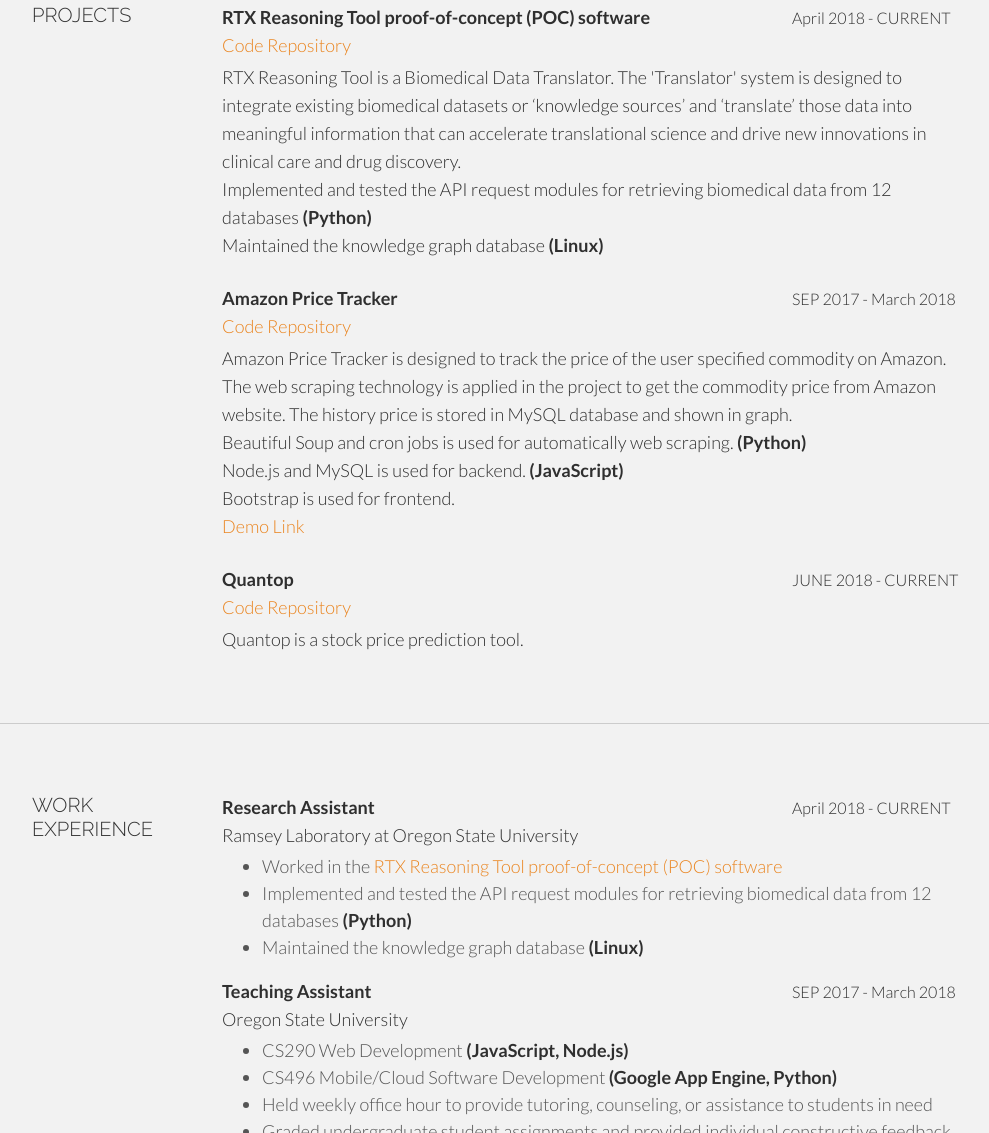
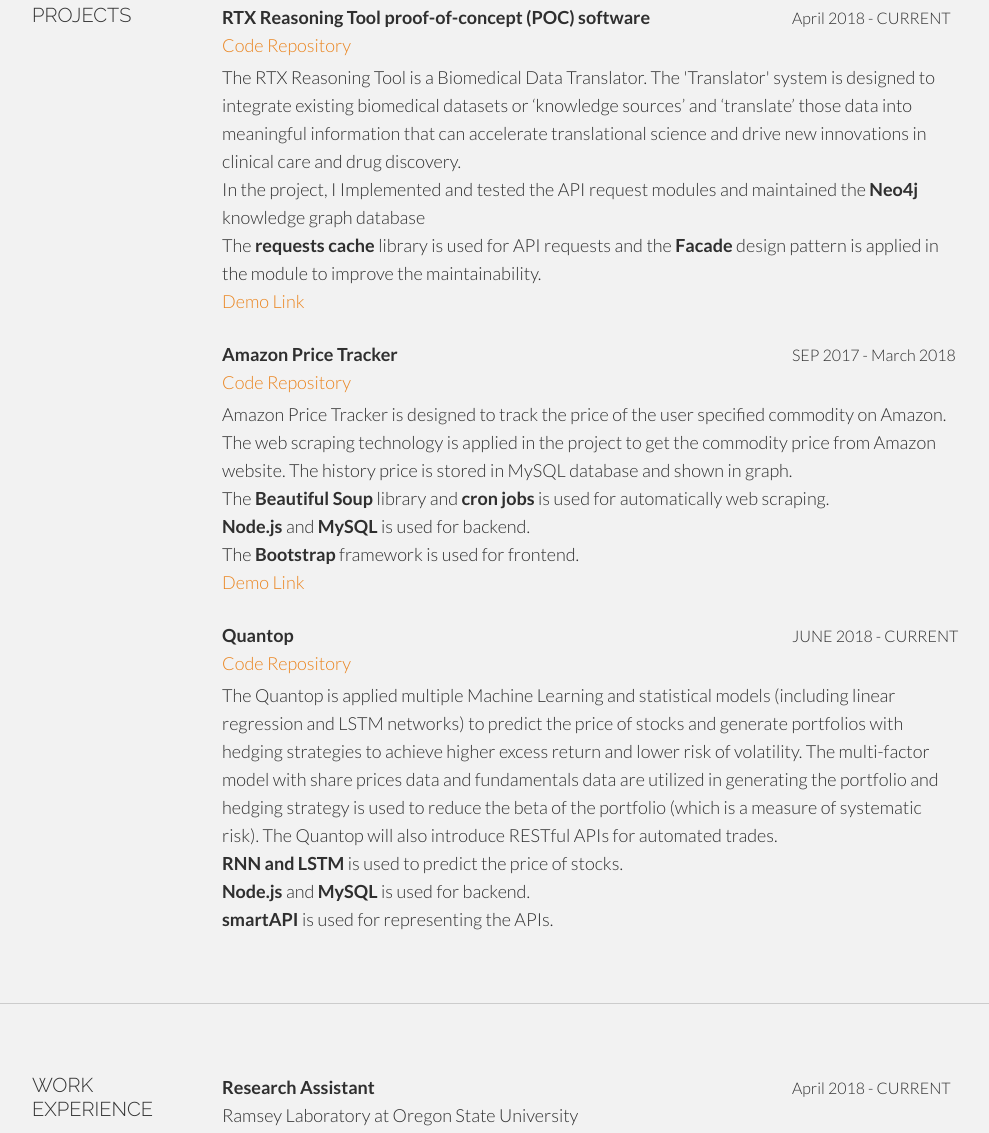
Before and after one commit to DeqingQu/resume, a plain HTML site: page index.html in a window 1280 px wide. Shown: the part 1627-2760 px from the top of the page, without its empty margins (148-1137 px from the left). Drawn offline with nearby package versions, Linux system fonts and the light colour scheme.

Commit message:
add all projects intro

```diff
--- a/index.html
+++ b/index.html
@@ -168,9 +168,10 @@
                 </div>
                 <div class="col-md-8 offset-md-3">
                     <p>
-                        RTX Reasoning Tool is a Biomedical Data Translator. The 'Translator' system is designed to integrate existing biomedical datasets or ‘knowledge sources’ and ‘translate’ those data into meaningful information that can accelerate translational science and drive new innovations in clinical care and drug discovery.</br>
-                        Implemented and tested the API request modules for retrieving biomedical data from 12 databases <t>(Python)</t></br>
-                        Maintained the knowledge graph database <t>(Linux)</t></br>
+                        The RTX Reasoning Tool is a Biomedical Data Translator. The 'Translator' system is designed to integrate existing biomedical datasets or ‘knowledge sources’ and ‘translate’ those data into meaningful information that can accelerate translational science and drive new innovations in clinical care and drug discovery.</br>
+                        In the project, I Implemented and tested the API request modules and maintained the <t>Neo4j</t> knowledge graph database</br>
+                        The <t>requests cache</t> library is used for API requests and the <t>Facade</t> design pattern is applied in the module to improve the maintainability.</br>
+                        <a href="http://deqingqu.com/">Demo Link</a><br/>
                     </p>
                 </div>
                 <!--Amazon Price Tracker -->
@@ -185,10 +186,10 @@
                 <div class="col-md-8 offset-md-3">
                     <p>
                         Amazon Price Tracker is designed to track the price of the user specified commodity on Amazon. The web scraping technology is applied in the project to get the commodity price from Amazon website. The history price is stored in MySQL database and shown in graph.<br/>
-                        Beautiful Soup and cron jobs is used for automatically web scraping. <t>(Python)</t></br>
-                        Node.js and MySQL is used for backend. <t>(JavaScript)</t></br>
-                        Bootstrap is used for frontend.</br>
-                        <a href="http://deqingqu.com/">Demo Link</a><br/>
+                        The <t>Beautiful Soup</t> library and <t>cron jobs</t> is used for automatically web scraping.</br>
+                        <t>Node.js</t> and <t>MySQL</t> is used for backend.</br>
+                        The <t>Bootstrap</t> framework is used for frontend.</br>
+                        <a href="https://rtx.ncats.io/">Demo Link</a><br/>
                     </p>
                 </div>
                 <!--Quantop -->
@@ -202,7 +203,10 @@
                 </div>
                 <div class="col-md-8 offset-md-3">
                     <p>
-                        Quantop is a stock price prediction tool.<br/>
+                        The Quantop is applied multiple Machine Learning and statistical models (including linear regression and LSTM networks) to predict the price of stocks and generate portfolios with hedging strategies to achieve higher excess return and lower risk of volatility. The multi-factor model with share prices data and fundamentals data are utilized in generating the portfolio and hedging strategy is used to reduce the beta of the portfolio (which is a measure of systematic risk). The Quantop will also introduce RESTful APIs for automated trades.</br>
+                        <t>RNN and LSTM</t> is used to predict the price of stocks.</br>
+                        <t>Node.js</t> and <t>MySQL</t> is used for backend.</br>
+                        <t>smartAPI</t> is used for representing the APIs.</br>
                     </p>
                 </div>
 
```
